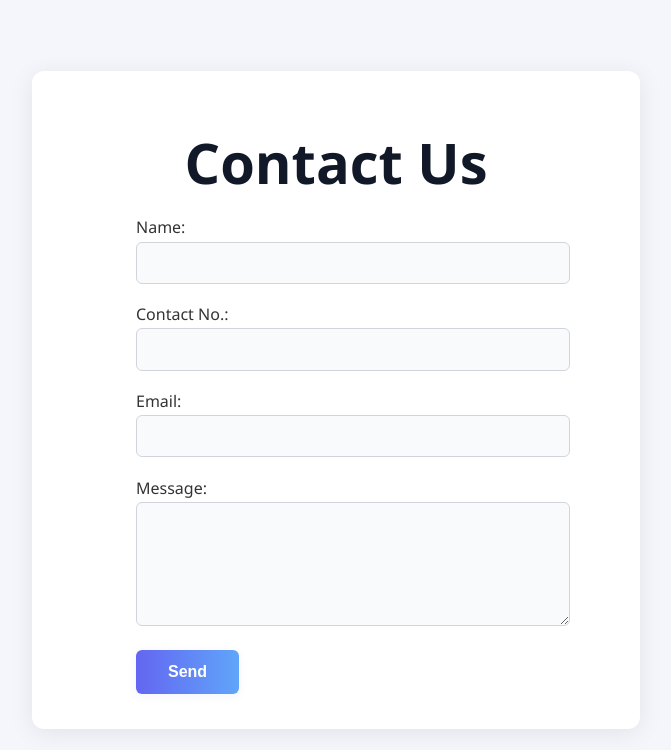
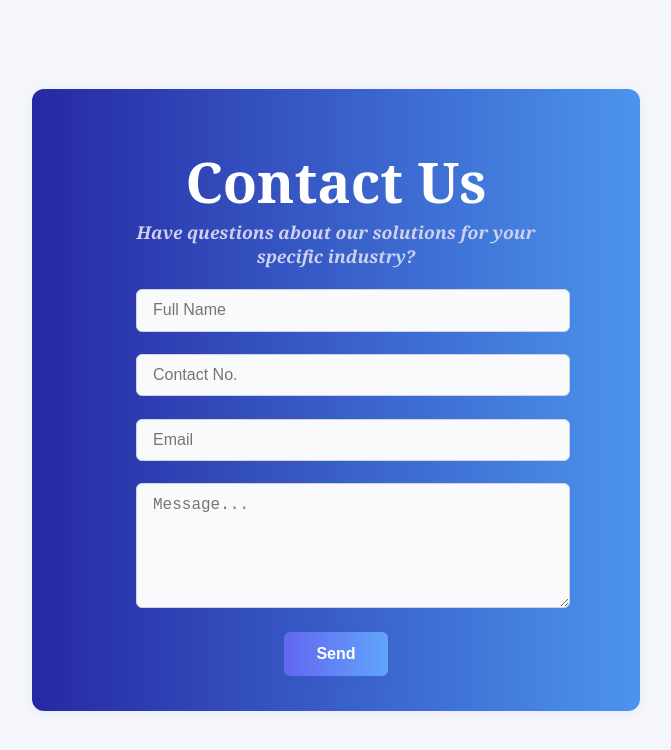
Before and after one commit to ovalbeans/AI-SysTech-Inc, a plain HTML site: page index.html in a window 1280 px wide. Shown: the whole page, without its empty margins (304-975 px from the left). Drawn offline with Linux system fonts and the light colour scheme.

Commit message:
Add a style

```diff
--- a/index.html
+++ b/index.html
@@ -14,21 +14,26 @@
       margin: 0;
     }
     form {
-      background: #fff;
+      background: linear-gradient(90deg, #000292d7 0%, #4b94ee 100%);
       padding: 1rem 6.5rem;
       border-radius: 12px;
       box-shadow: 0 4px 24px rgba(0,0,0,0.08);
       width: 100%;
       max-width: 400px;
+      box-shadow: 0 2px 8px rgba(86, 88, 224, 0.08);
     }
     form p {
       margin-bottom: 1.2rem;
     }
     label {
-      font-weight: 500;
-      color: #333;
+      font-weight: 900;
+      color: #ffffff;
       display: block;
       margin-bottom: 0.5rem;
+      font-family: 'Times New Roman', Times, serif;
+      letter-spacing: 1px;
+      font-size: 1.5rem;
+
     }
     input[type="text"],
     input[type="email"],
@@ -71,9 +76,18 @@
     }
     h1{
         font-size: 3.5rem;
-        margin-bottom: 1rem;
-        color: #111827;
+        margin-bottom: -1rem;
+        color: #ffffff;
         text-align: center;
+        font-family: Cambria, Cochin, Georgia, Times, 'Times New Roman', serif
+
+    }
+    h3{
+        font-style: italic;
+        font-size: 1.1rem;
+        color: #ced2f0;
+        text-align: center;
+        font-family: Cambria, Cochin, Georgia, Times, 'Times New Roman', serif
     }
   </style>
 </head>
@@ -81,27 +95,20 @@
   <form name="contact" method="POST" data-netlify="true" onSubmit="alert('Thank you for your message! We will get back to you soon.');" netlify>
     <input type="hidden" name="form-name" value="contact">
     <h1>Contact Us</h1>
+    <h3>Have questions about our solutions for your specific industry?</h3>
     <p>
-      <label>Name:
-        <input type="text" name="name" required>
-      </label>
+        <input type="text" placeholder="Full Name" name="name" required>
     </p>
     <p>
-      <label>Contact No.:
-        <input type="text" name="contact" required>
-      </label>
+        <input type="text" placeholder="Contact No." name="contact" required>
     </p>
     <p>
-      <label>Email:
-        <input type="email" name="email" required>
-      </label>
+        <input type="email" placeholder="Email"name="email" required>
     </p>
     <p>
-      <label>Message:
-        <textarea name="message" required></textarea>
-      </label>
+        <textarea name="message" placeholder="Message..."required></textarea>
     </p>
-    <p>
+    <p style="text-align: center;">
       <button type="submit">Send</button>
     </p>
   </form>
```
